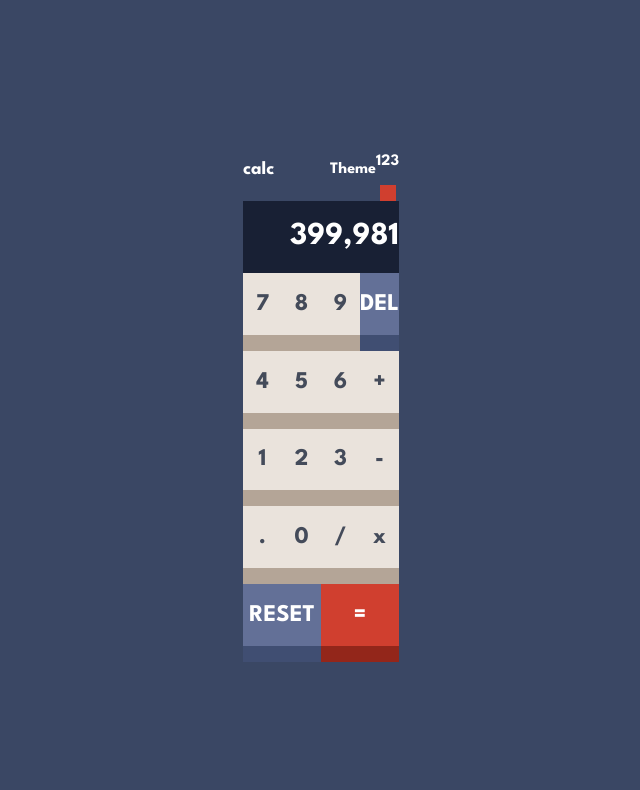
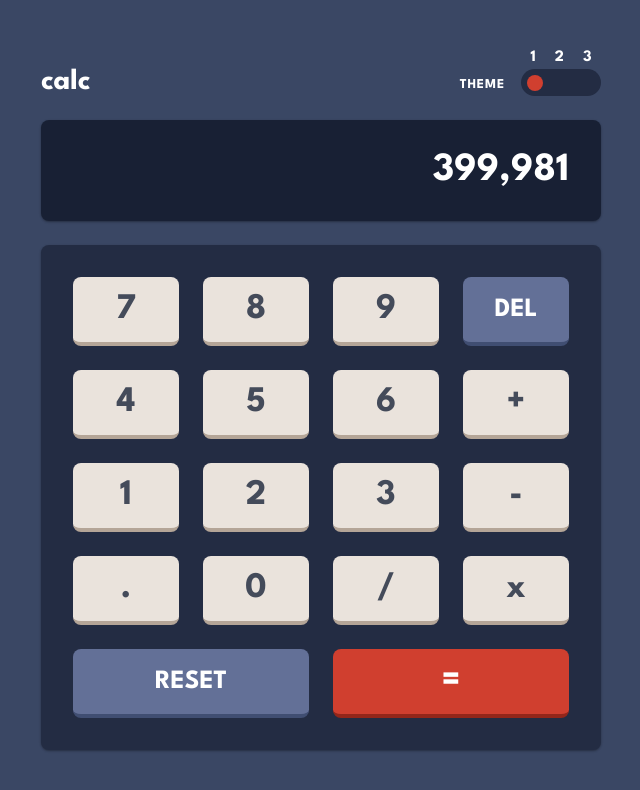
Before and after one commit to VasuBeachoo/calculator-app, a JavaScript app: page / in a window 1280 px wide. Shown: the top 790 px of the page, without its empty margins (319-959 px from the left). Built offline with nearby package versions, Linux system fonts and the light colour scheme.

Commit message:
Style calculator hover effects

```diff
--- a/src/App.js
+++ b/src/App.js
@@ -52,8 +52,8 @@ const App = () => {
       text: {
         primary: "var(--text-primary-2)",
         secondary: "var(--text-secondary-2)",
-        tertiary: "var(--text-tertiary-1)",
-        quarternary: "var(--text-quarternary-1)",
+        tertiary: "var(--text-tertiary-2)",
+        quarternary: "var(--text-quarternary-2)",
       },
     },
     themeThree: {
--- a/src/GlobalStyle.js
+++ b/src/GlobalStyle.js
@@ -27,10 +27,10 @@ const GlobalStyle = styled.createGlobalStyle`
     --key-shadow-cyan-dark: hsl(185, 58%, 25%);
     --bg-key-orange-dark: hsl(25, 98%, 40%);
     --key-shadow-orange-dark: hsl(25, 99%, 27%);
-    --key-bg-gray-yellow: hsl(45, 7%, 89%);
+    --bg-key-gray-yellow: hsl(45, 7%, 89%);
     --key-shadow-gray-orange: hsl(35, 11%, 61%);
     --text-primary-2: hsl(60, 10%, 19%);
-    --text-secondary-2: hsl(0, 0%, 100%);
+    --text-secondary-2: hsl(60, 10%, 19%);
     --text-tertiary-2: hsl(0, 0%, 100%);
     --text-quarternary-2: hsl(0, 0%, 100%);
 
--- a/src/components/CalcBtn.js
+++ b/src/components/CalcBtn.js
@@ -1,6 +1,8 @@
 import styled from "styled-components";
 
-export const CalcBtnLabel = styled.h2``;
+export const CalcBtnLabel = styled.h2`
+  margin: 0;
+`;
 
 export const CalcBtnBox = styled.div`
   grid-column: auto / span 1;
@@ -8,9 +10,19 @@ export const CalcBtnBox = styled.div`
   flex-direction: row;
   justify-content: center;
   align-items: center;
+  user-select: none;
   background-color: ${(props) => props.theme.key.tertiary};
   color: ${(props) => props.theme.text.secondary};
-  border-bottom: 1rem solid ${(props) => props.theme.keyShadow.tertiary};
+  font-size: 1.5rem;
+  border-bottom: 0.25rem solid ${(props) => props.theme.keyShadow.tertiary};
+  border-radius: 0.5rem;
+  padding: 1rem;
+  transition: 0.25s;
+
+  &:hover {
+    cursor: pointer;
+    filter: brightness(1.5);
+  }
 `;
 
 const CalcBtn = ({ className, label }) => {
@@ -24,21 +36,23 @@ const CalcBtn = ({ className, label }) => {
 export const DeleteBtn = styled(CalcBtn).attrs({ label: "DEL" })`
   background-color: ${(props) => props.theme.key.primary};
   color: ${(props) => props.theme.text.quarternary};
-  border-bottom: 1rem solid ${(props) => props.theme.keyShadow.primary};
+  font-size: 1.1rem;
+  border-color: ${(props) => props.theme.keyShadow.primary};
 `;
 
 export const ResetBtn = styled(CalcBtn).attrs({ label: "RESET" })`
   grid-column: auto / span 2;
   background-color: ${(props) => props.theme.key.primary};
   color: ${(props) => props.theme.text.quarternary};
-  border-bottom: 1rem solid ${(props) => props.theme.keyShadow.primary};
+  font-size: 1.1rem;
+  border-color: ${(props) => props.theme.keyShadow.primary};
 `;
 
 export const EqualBtn = styled(CalcBtn).attrs({ label: "=" })`
   grid-column: auto / span 2;
   background-color: ${(props) => props.theme.key.secondary};
   color: ${(props) => props.theme.text.tertiary};
-  border-bottom: 1rem solid ${(props) => props.theme.keyShadow.secondary};
+  border-color: ${(props) => props.theme.keyShadow.secondary};
 `;
 
 export default CalcBtn;
--- a/src/components/Calculator.js
+++ b/src/components/Calculator.js
@@ -5,12 +5,18 @@ import CalcBtn, { DeleteBtn, ResetBtn, EqualBtn } from "./CalcBtn";
 export const BtnsBox = styled.div`
   display: grid;
   grid-template: auto / repeat(4, 1fr);
+  gap: 1.5rem;
   width: 100%;
   background-color: ${(props) => props.theme.keypad};
+  border-radius: 0.5rem;
+  box-shadow: rgba(0, 0, 0, 0.12) 0px 1px 3px, rgba(0, 0, 0, 0.24) 0px 1px 2px;
+  padding: 2rem;
 `;
 
 export const Value = styled.h1`
   color: ${(props) => props.theme.text.primary};
+  font-size: 2.5rem;
+  margin: 0;
 `;
 
 export const ValueBox = styled.div`
@@ -20,22 +26,31 @@ export const ValueBox = styled.div`
   align-items: center;
   width: 100%;
   background-color: ${(props) => props.theme.screen};
+  border-radius: 0.5rem;
+  box-shadow: rgba(0, 0, 0, 0.12) 0px 1px 3px, rgba(0, 0, 0, 0.24) 0px 1px 2px;
+  padding: 2rem;
 `;
 
 export const SwitcherLabel = styled.p`
+  transform: translateY(-0.3rem);
   color: ${(props) => props.theme.text.primary};
+  font-size: 0.85rem;
+  letter-spacing: 0.1ch;
   margin: 0 0 0 auto;
 `;
 
 export const Label = styled.h3`
   color: ${(props) => props.theme.text.primary};
+  font-size: 1.85rem;
+  margin: 0;
 `;
 
 export const TopBox = styled.div`
   display: flex;
   flex-direction: row;
   justify-content: flex-start;
-  align-items: center;
+  align-items: flex-end;
+  gap: 1rem;
   width: 100%;
 `;
 
@@ -44,6 +59,8 @@ export const CalculatorBox = styled.div`
   flex-direction: column;
   justify-content: center;
   align-items: center;
+  gap: 1.5rem;
+  width: clamp(10rem, 80vw, 35rem);
 `;
 
 const Calculator = ({ className }) => {
@@ -51,7 +68,7 @@ const Calculator = ({ className }) => {
     <CalculatorBox className={className}>
       <TopBox>
         <Label>calc</Label>
-        <SwitcherLabel>Theme</SwitcherLabel>
+        <SwitcherLabel>THEME</SwitcherLabel>
         <ThemeSwitcher />
       </TopBox>
       <ValueBox>
--- a/src/components/ThemeSwitcher.js
+++ b/src/components/ThemeSwitcher.js
@@ -4,6 +4,7 @@ export const ToggleCircle = styled.div`
   width: 1rem;
   height: 1rem;
   background-color: ${(props) => props.theme.key.secondary};
+  border-radius: 100%;
 `;
 
 export const ClickBox = styled.div`
@@ -18,18 +19,29 @@ export const ToggleBox = styled.div`
   flex-direction: row;
   justify-content: space-between;
   align-items: center;
+  width: 100%;
   background-color: ${(props) => props.theme.keypad};
+  border-radius: 2rem;
+  padding: 0.35rem;
+  transition: 0.25s;
+
+  &:hover {
+    cursor: pointer;
+    filter: brightness(1.25);
+  }
 `;
 
 export const ThemeLabel = styled.p`
   color: ${(props) => props.theme.text.primary};
+  margin: 0;
 `;
 
 export const ThemesBox = styled.div`
   display: flex;
   flex-direction: row;
-  justify-content: space-between;
+  justify-content: space-around;
   align-items: center;
+  width: 100%;
 `;
 
 export const SwitcherBox = styled.div`
@@ -37,6 +49,9 @@ export const SwitcherBox = styled.div`
   flex-direction: column;
   justify-content: center;
   align-items: center;
+  gap: 0.25rem;
+  width: 5rem;
+  user-select: none;
 `;
 
 const ThemeSwitcher = ({ className }) => {
```
